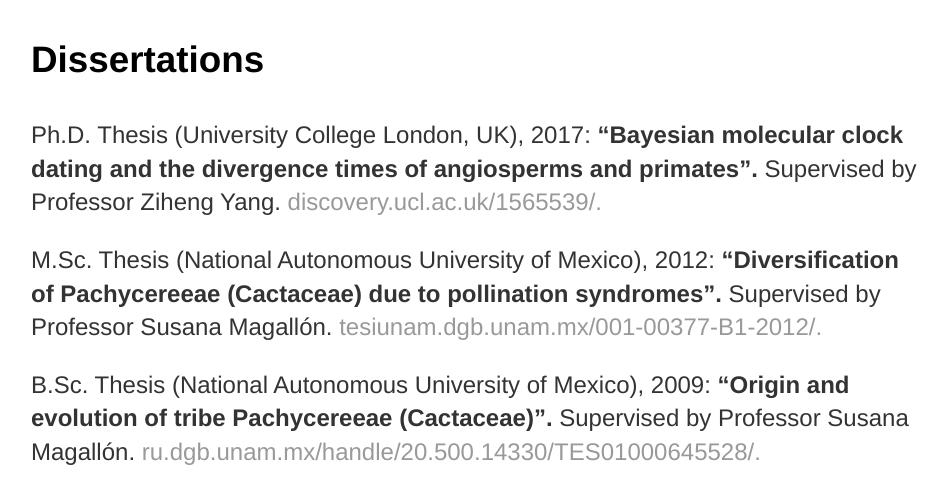
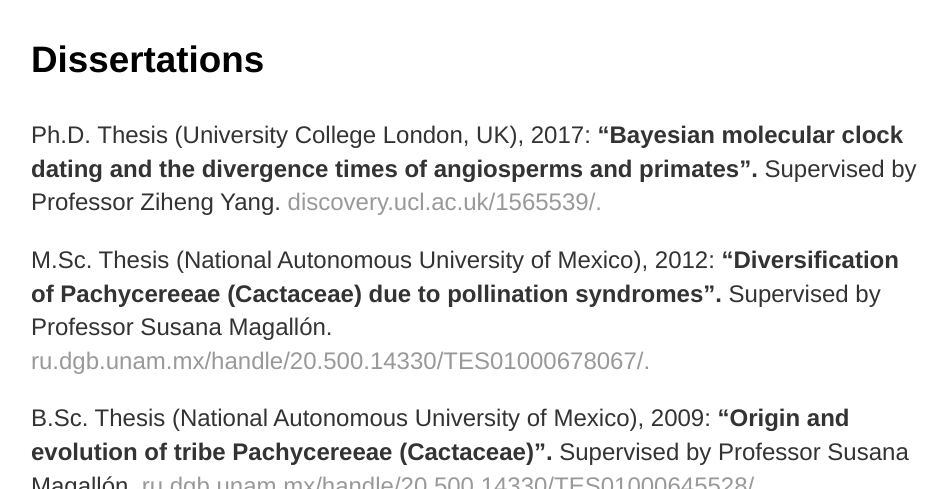
Before and after one commit to josebarbamontoya/josebarbamontoya.github.io, a Jekyll site: the page built from research/index.html, in a window 1280 px wide and 900 px high, scrolled down 2142 px, cut to the strip 0-489 px from the top of the window. Shown: the whole strip, without its empty margins (161-1108 px from the left). Built offline with Jekyll 4.4.1, drawn with Linux system fonts in a browser that asks for light colours.

Commit message:
Update index.html

```diff
--- a/research/index.html
+++ b/research/index.html
@@ -48,7 +48,7 @@
 					<h3>Dissertations</h3>
 <p>Ph.D. Thesis (University College London, UK), 2017: <b>“Bayesian molecular clock dating and the divergence times of angiosperms and primates”.</b> Supervised by Professor Ziheng Yang. <a href="http://discovery.ucl.ac.uk/1565539/"> discovery.ucl.ac.uk/1565539/.</a>
 
-<p>M.Sc. Thesis (National Autonomous University of Mexico), 2012: <b>“Diversification of Pachycereeae (Cactaceae) due to pollination syndromes”.</b> Supervised by Professor Susana Magallón. <a href=""> tesiunam.dgb.unam.mx/001-00377-B1-2012/.</a>
+<p>M.Sc. Thesis (National Autonomous University of Mexico), 2012: <b>“Diversification of Pachycereeae (Cactaceae) due to pollination syndromes”.</b> Supervised by Professor Susana Magallón. <a href="https://ru.dgb.unam.mx/handle/20.500.14330/TES01000678067"> ru.dgb.unam.mx/handle/20.500.14330/TES01000678067/.</a>
 
 <p>B.Sc. Thesis (National Autonomous University of Mexico), 2009: <b>“Origin and evolution of tribe Pachycereeae (Cactaceae)”.</b> Supervised by Professor Susana Magallón. <a href="https://ru.dgb.unam.mx/handle/20.500.14330/TES01000645528"> ru.dgb.unam.mx/handle/20.500.14330/TES01000645528/.</a>
 
```
